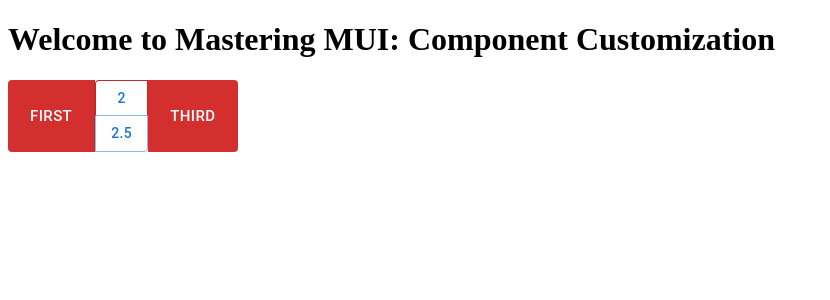
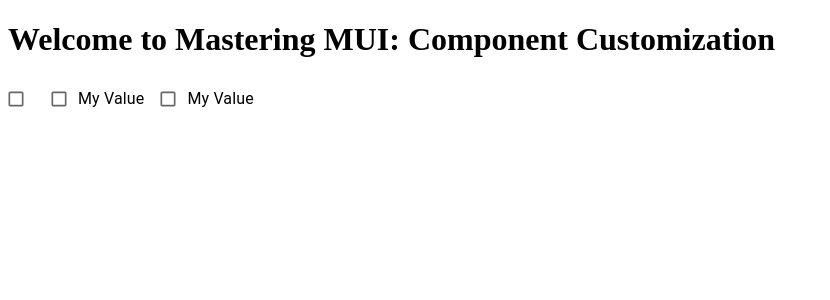
Before and after one commit to oleksandrivanyshyn/react-MUI, a React (Vite) app: page / in a window 1280 px wide. Shown: the top 300 px of the page, without its empty margins (0-830 px from the left). Built offline with nearby package versions, Linux system fonts and the light colour scheme.

Commit message:
feat: add Checkbox customization and functionality components

```diff
--- a/src/App.jsx
+++ b/src/App.jsx
@@ -31,7 +31,7 @@
   return (
     <>
       <h1>Welcome to Mastering MUI: Component Customization</h1>
-      <ButtonGroupFunctionality />
+      <CheckboxFunctionality />
     </>
   );
 }
--- /dev/null
+++ b/src/components/inputs/checkbox/checkbox_customization.jsx
@@ -0,0 +1,83 @@
+import { useState } from "react"
+import { Checkbox, FormControlLabel, FormGroup, FormControl } from "@mui/material"
+import Battery20Icon from "@mui/icons-material/Battery20"
+import BatteryFullIcon from "@mui/icons-material/BatteryFull"
+import AppleIcon from "@mui/icons-material/Apple"
+
+export function CheckboxCustomization() {
+    const [checked, setChecked] = useState(false)
+    const [checked2, setChecked2] = useState(false)
+    const [checked3, setChecked3] = useState(false)
+
+    return (
+        <FormControl>
+            <FormGroup
+                row
+                sx={{
+                    "& .MuiFormControlLabel-label": {
+                        color: "red",
+                        fontSize: "2rem",
+                        fontFamily: "Verdana",
+                        "&.Mui-disabled": {
+                            color: "#000",
+                        },
+                    },
+                    "& .MuiCheckbox-root": {
+                        "& .MuiSvgIcon-root": {
+                            fontSize: 40,
+                        },
+                        color: "red",
+                        "&.Mui-disabled": {
+                            color: "#000",
+                        },
+                        "&.Mui-checked:not(.Mui-disabled)": {
+                            color: "green",
+                        },
+                    },
+                }}>
+                <FormControlLabel
+                    control={
+                        <Checkbox
+                            // disabled
+                            // icon={<Battery20Icon />}
+                            // checkedIcon={<BatteryFullIcon />}
+                            size="small"
+                            checked={checked}
+                            onChange={(event) => setChecked(event.target.checked)}
+                        />
+                    }
+                    label="My Value"
+                    labelPlacement="end"
+                />
+                <FormControlLabel
+                    control={
+                        <Checkbox
+                            // icon={<Battery20Icon />}
+                            // checkedIcon={<BatteryFullIcon />}
+                            size="small"
+                            color="secondary"
+                            checked={checked2}
+                            onChange={(event) => setChecked2(event.target.checked)}
+                        />
+                    }
+                    label="My Value"
+                    labelPlacement="end"
+                />
+                <FormControlLabel
+                    control={
+                        <Checkbox
+                            // icon={<Battery20Icon />}
+                            // checkedIcon={<BatteryFullIcon />}
+                            size="small"
+                            color="secondary"
+                            checked={checked3}
+                            onChange={(event) => setChecked3(event.target.checked)}
+                        />
+                    }
+                    label="My Value"
+                    labelPlacement="end"
+                />
+            </FormGroup>
+        </FormControl>
+    )
+}
--- /dev/null
+++ b/src/components/inputs/checkbox/checkbox_functionality.jsx
@@ -0,0 +1,62 @@
+import { useState } from "react"
+import { Checkbox, FormControlLabel, FormGroup, FormControl } from "@mui/material"
+import Battery20Icon from "@mui/icons-material/Battery20"
+import BatteryFullIcon from "@mui/icons-material/BatteryFull"
+import AppleIcon from "@mui/icons-material/Apple"
+
+export function CheckboxFunctionality() {
+    const [checked, setChecked] = useState(false)
+    const [checked2, setChecked2] = useState(false)
+    const [checked3, setChecked3] = useState(false)
+
+    return (
+        <FormControl>
+            <FormGroup row>
+                <FormControlLabel
+                    control={
+                        <Checkbox
+                            // icon={<Battery20Icon />}
+                            // checkedIcon={<BatteryFullIcon />}
+                            size="small"
+                            disableRipple
+                            color="secondary"
+                            checked={checked}
+                            onChange={(event) => setChecked(event.target.checked)}
+                        />
+                    }
+                    label=""
+                    labelPlacement="end"
+                    inputProps={{ "aria-label": "Checkbox 1" }}
+                />
+                <FormControlLabel
+                    control={
+                        <Checkbox
+                            // icon={<Battery20Icon />}
+                            // checkedIcon={<BatteryFullIcon />}
+                            size="small"
+                            color="secondary"
+                            checked={checked2}
+                            onChange={(event) => setChecked2(event.target.checked)}
+                        />
+                    }
+                    label="My Value"
+                    labelPlacement="end"
+                />
+                <FormControlLabel
+                    control={
+                        <Checkbox
+                            // icon={<Battery20Icon />}
+                            // checkedIcon={<BatteryFullIcon />}
+                            size="small"
+                            color="secondary"
+                            checked={checked3}
+                            onChange={(event) => setChecked3(event.target.checked)}
+                        />
+                    }
+                    label="My Value"
+                    labelPlacement="end"
+                />
+            </FormGroup>
+        </FormControl>
+    )
+}
```
